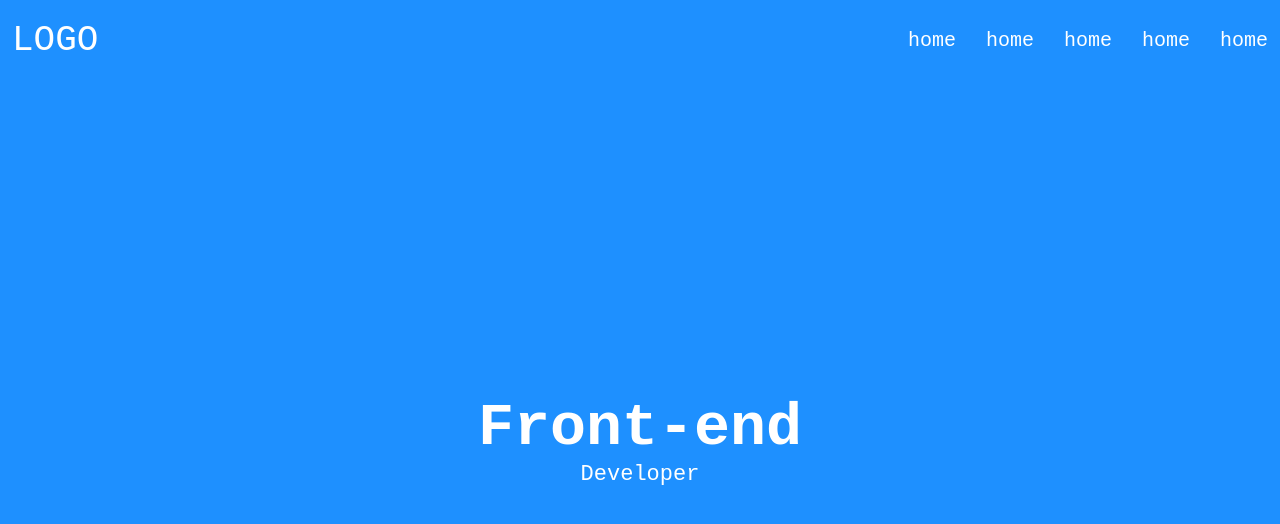
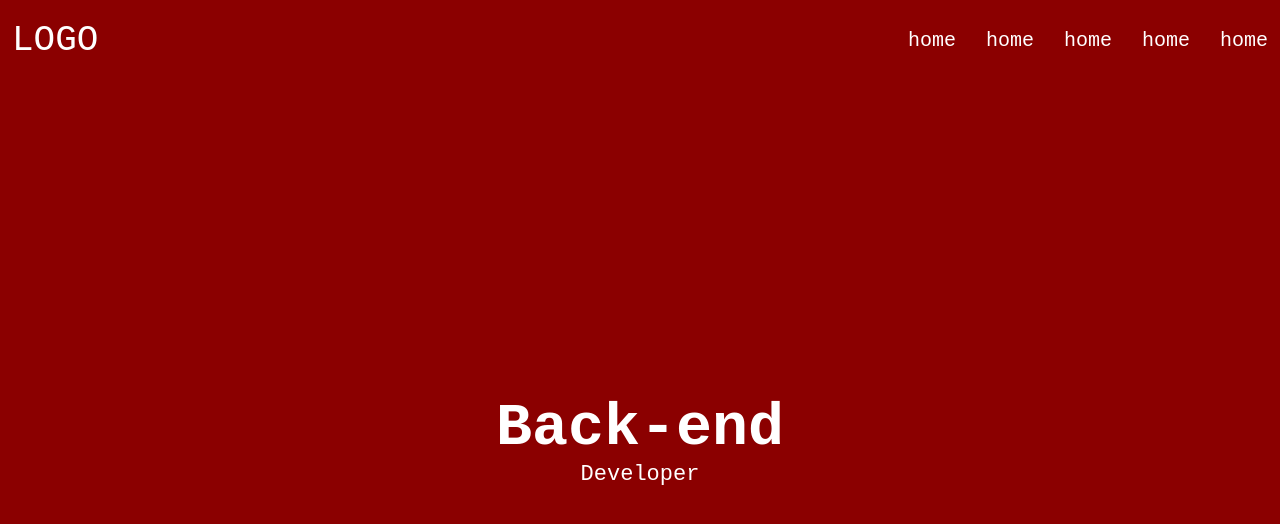
Before and after one commit to Jaloliddin199825/test, a plain HTML site: page index.html in a window 1280 px wide. Drawn offline with Linux system fonts and the light colour scheme.

Commit message:
changes title(h1) and header background

```diff
--- a/index.html
+++ b/index.html
@@ -25,7 +25,7 @@
         </nav>
         <div class="header__content">
             <div class="container header__container">
-                <h1 class="header__title">Front-end</h1>
+                <h1 class="header__title">Back-end</h1>
                 <p class="header__txt">Developer</p>
             </div>
         </div>
--- a/style.css
+++ b/style.css
@@ -26,7 +26,7 @@ a {
 
 .header {
     min-height: 100vh;
-    background: dodgerblue;
+    background: darkred;
     display: flex;
 flex-direction: column;
 }
```
Also changed, not shown: 2 other files.
